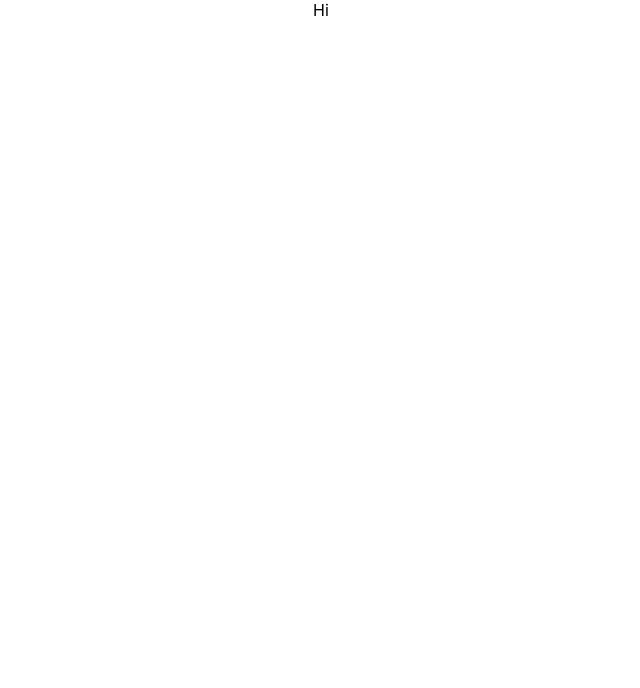
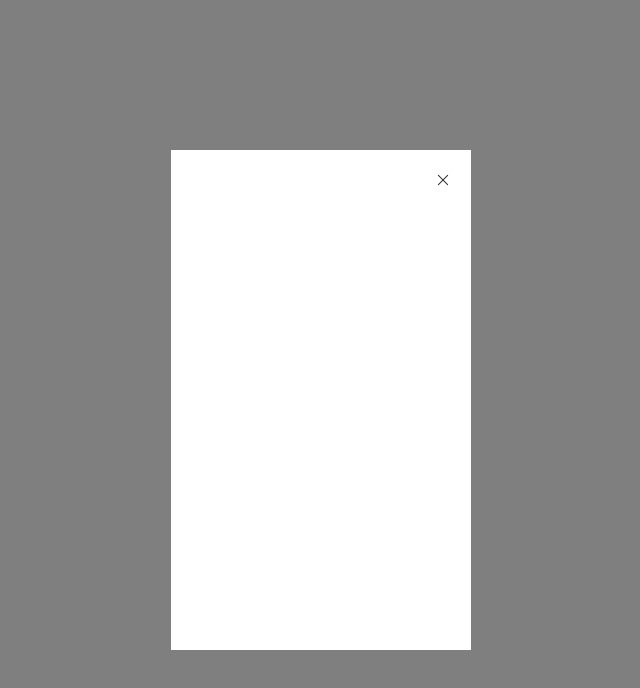
Before and after one commit to skorokhodtatiana/reactProject, a React (Create React App) app in the folder myapp/: page / in a window 1280 px wide. Shown: the top 688 px of the page, without its empty margins (319-959 px from the left). Built offline with nearby package versions, Linux system fonts and the light colour scheme.

Commit message:
in process modal window

```diff
--- a/myapp/src/components/Modal/Modal.jsx
+++ b/myapp/src/components/Modal/Modal.jsx
@@ -3,7 +3,11 @@ import styles from './Modal.module.scss';
 const Modal = () => {
 	return (
 		<>
-			<div className={ styles.container }>Hi</div>
+			<div className={ styles.container }>
+				<div className={ styles.body }>
+					<div className={ styles.close }></div>
+				</div>
+			</div>
 		</>
 	)
 }
--- a/myapp/src/components/Modal/Modal.module.scss
+++ b/myapp/src/components/Modal/Modal.module.scss
@@ -0,0 +1,57 @@
+.container {
+	position: fixed;
+	display: flex;
+	justify-content: center;
+	align-items: center;
+	top: 0;
+	right: 0;
+	bottom: 0;
+	left: 0;
+	background-color: rgba(0, 0, 0, 0.5);
+}
+
+.body {
+	position: absolute;
+	width: 300px;
+	height: 500px;
+	background-color: #ffffff;
+}
+
+.close {
+	position: absolute;
+	top: 20px;
+	right: 18px;
+	width: 20px;
+	height: 20px;
+	display: inline-block;
+	padding: 0;
+	border: 0;
+	background: 0 0;
+	cursor: pointer;
+
+	&::before {
+		content: '';
+		position: absolute;
+		top: 50%;
+		left: 50%;
+		display: inline-block;
+		width: 14px;
+		height: 1px;
+		border-radius: 10px;
+		background-color: rgb(52, 51, 51);
+		transform: translate(-50%, -50%) rotate(-45deg);
+	}
+
+	&::after {
+		content: '';
+		position: absolute;
+		top: 50%;
+		left: 50%;
+		display: inline-block;
+		width: 14px;
+		height: 1px;
+		border-radius: 10px;
+		background-color: rgb(52, 51, 51);;
+		transform: translate(-50%, -50%) rotate(45deg);
+	}
+}
```
